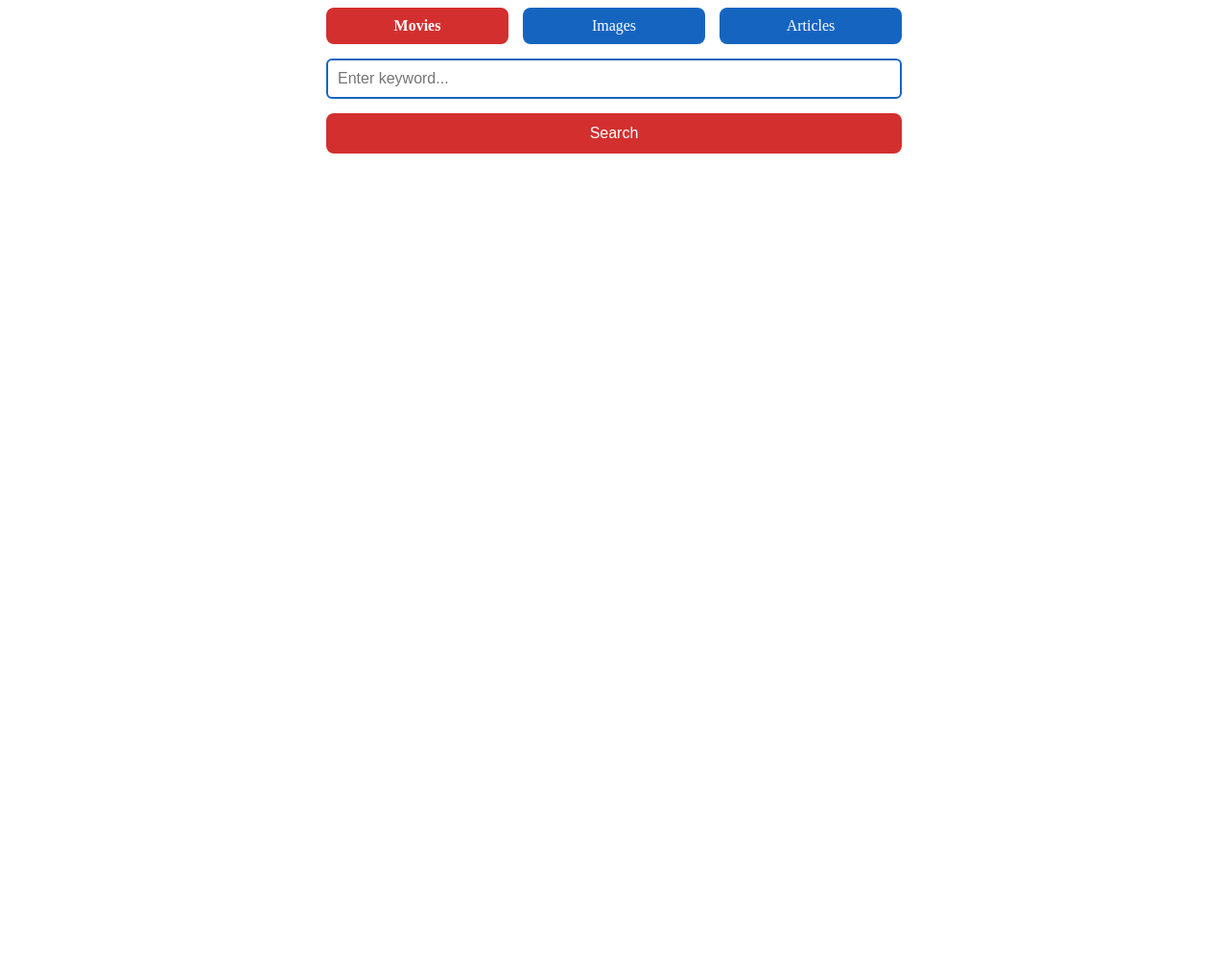
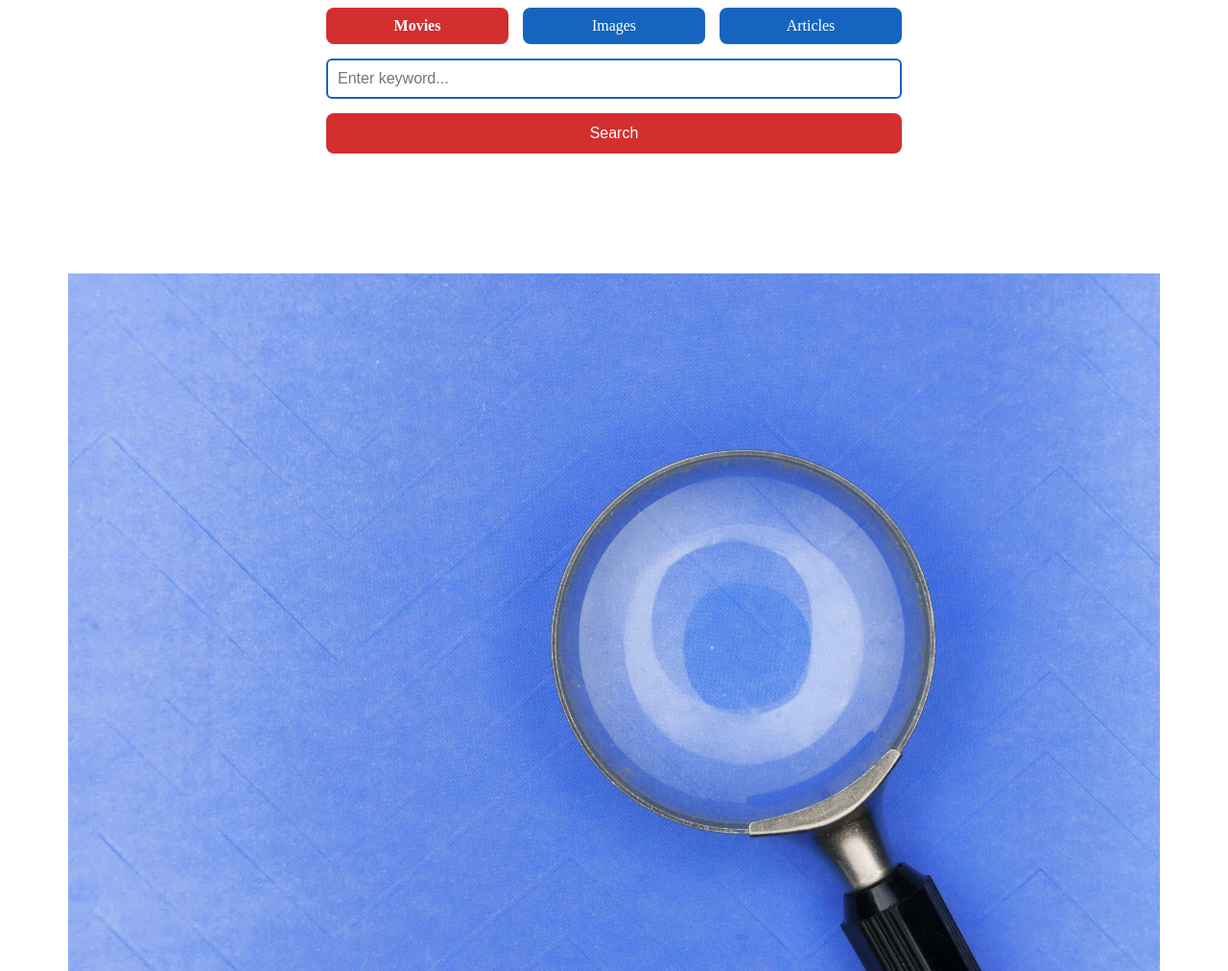
Before and after one commit to Katerynakulik/seekly, a plain HTML site: page index.html in a window 1280 px wide. Shown: the whole page at 96% size. Before the commit the page ends 800 px from the top, so only its background shows below. Drawn offline with Linux system fonts and the light colour scheme.

Commit message:
Add image as temporary main contant

```diff
--- a/assets/CSS/style.css
+++ b/assets/CSS/style.css
@@ -100,3 +100,19 @@ ul {
     flex-direction: column;
   }
 }
+/* Style main  */
+main {
+  height: 100vh;
+  display: flex;
+  justify-content: center;
+  align-items: center;
+  margin: 7% 5%;
+}
+.main-container {
+  background-image: url("../images/search.jpg");
+  background-size: cover; /* зберегти всю картинку */
+  background-position: 50% 70%;
+  height: 500px;
+  width: 100%;
+  padding: 10% 15%;
+}
--- a/index.html
+++ b/index.html
@@ -48,6 +48,10 @@
         <button type="submit">Search</button>
       </form>
     </header>
+    <main>
+      <div class="main-container"></div>
+    </main>
+    <footer></footer>
     <script src="assets/js/script.js"></script>
   </body>
 </html>
```
Also changed, not shown: assets/images/search.jpg (added).
